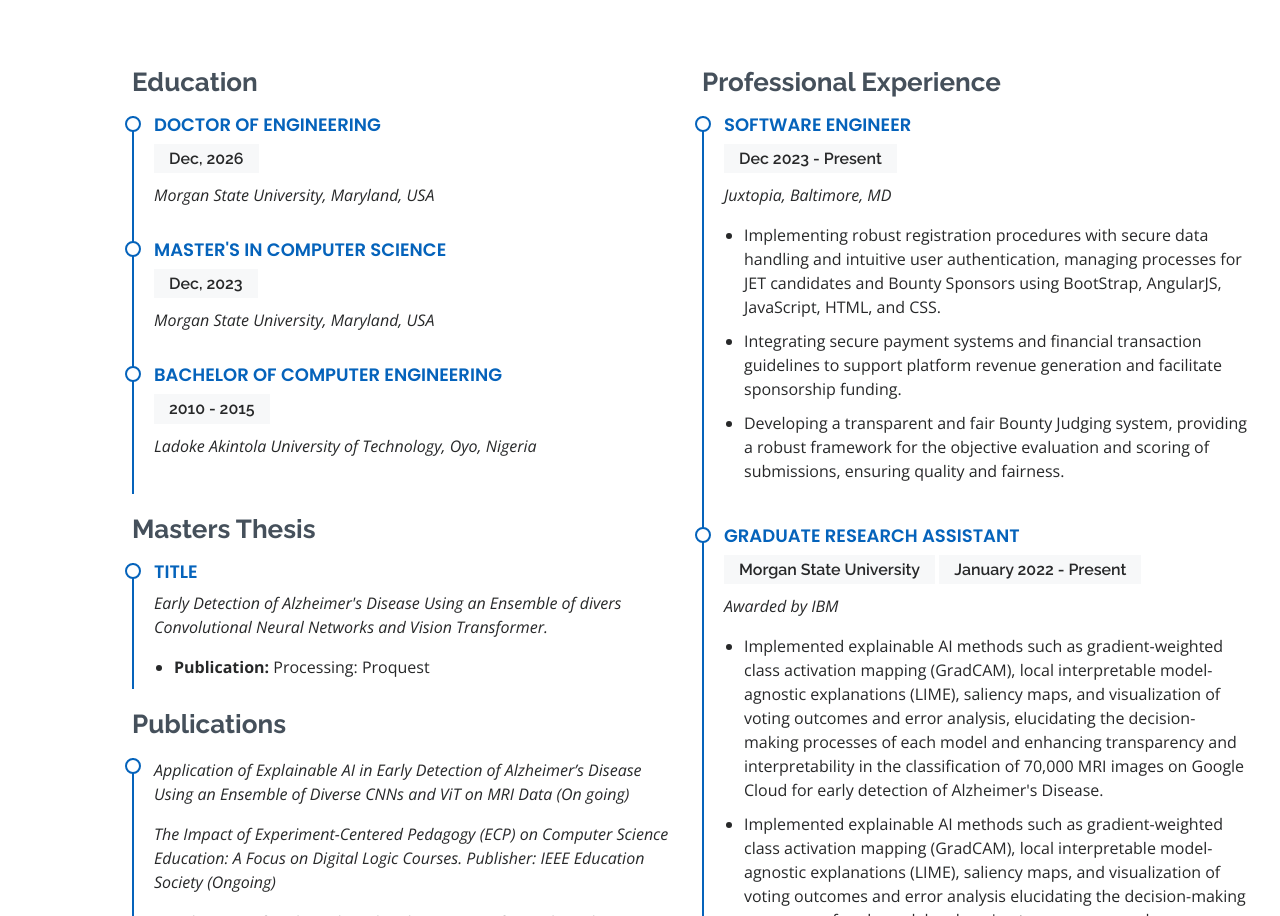
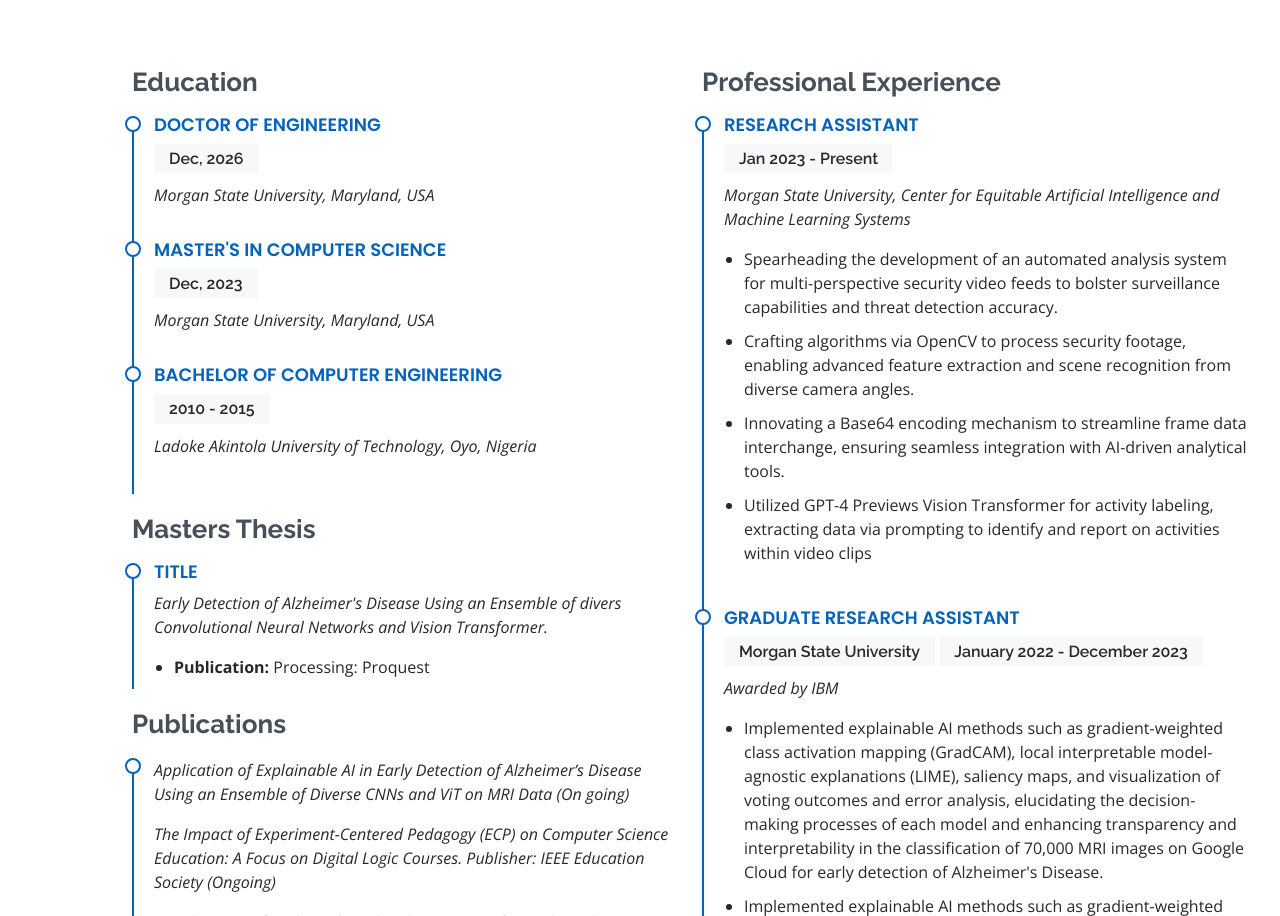
Before and after one commit to opethaiwoh/opeyemi.github.io, a plain HTML site: page index.html in a window 1280 px wide. Shown: the part 1378-2294 px from the top of the page. Drawn offline with nearby package versions, Linux system fonts and the light colour scheme.

Commit message:
Update index.html

```diff
--- a/index.html
+++ b/index.html
@@ -283,13 +283,20 @@
             <h3 class="resume-title">Professional Experience</h3>
 
                 <div class="resume-item">
-              <h4>Software Engineer</h4>
-              <h5>Dec 2023 - Present</h5>
-              <p><em>Juxtopia, Baltimore, MD</em></p>
+              <h4>Research Assistant</h4>
+              <h5>Jan 2023 - Present</h5>
+              <p><em>Morgan State University, Center for Equitable Artificial Intelligence and Machine Learning Systems</em></p>
               <ul>
-                <li>Implementing robust registration procedures with secure data handling and intuitive user authentication, managing processes for JET candidates and Bounty Sponsors using BootStrap, AngularJS, JavaScript, HTML, and CSS.</li>
-                 <li>Integrating secure payment systems and financial transaction guidelines to support platform revenue generation and facilitate sponsorship funding.</li>
-                 <li>Developing a transparent and fair Bounty Judging system, providing a robust framework for the objective evaluation and scoring of submissions, ensuring quality and fairness.</li>
+                <li>Spearheading the development of an automated analysis system for multi-perspective security video feeds to bolster surveillance capabilities and threat detection accuracy.</li>
+                <li>
+                  Crafting algorithms via OpenCV to process security footage, enabling advanced feature extraction and scene recognition from diverse camera angles.
+                </li>
+          <li> Innovating a Base64 encoding mechanism to streamline frame data interchange, ensuring seamless integration with AI-driven analytical tools.
+          </li>
+                <li>
+                  Utilized GPT-4 Previews Vision Transformer for activity labeling, extracting data via prompting to identify and report on activities within video clips
+
+                </li>
 
               </ul>
             </div>
@@ -297,7 +304,7 @@
             <div class="resume-item">
               <h4>Graduate Research Assistant</h4>
               <h5>Morgan State University</h5>
-              <h5>January 2022 - Present</h5>
+              <h5>January 2022 - December 2023</h5>
               <p><em>Awarded by IBM</em></p>
               <ul>
                 <li>Implemented explainable AI methods such as gradient-weighted class activation mapping (GradCAM), local interpretable model-agnostic explanations (LIME), saliency maps, and visualization of voting outcomes and error analysis, elucidating the decision-making processes of each model and enhancing transparency and interpretability in the classification of 70,000 MRI images on Google Cloud for early detection of Alzheimer's Disease.</li>
```
